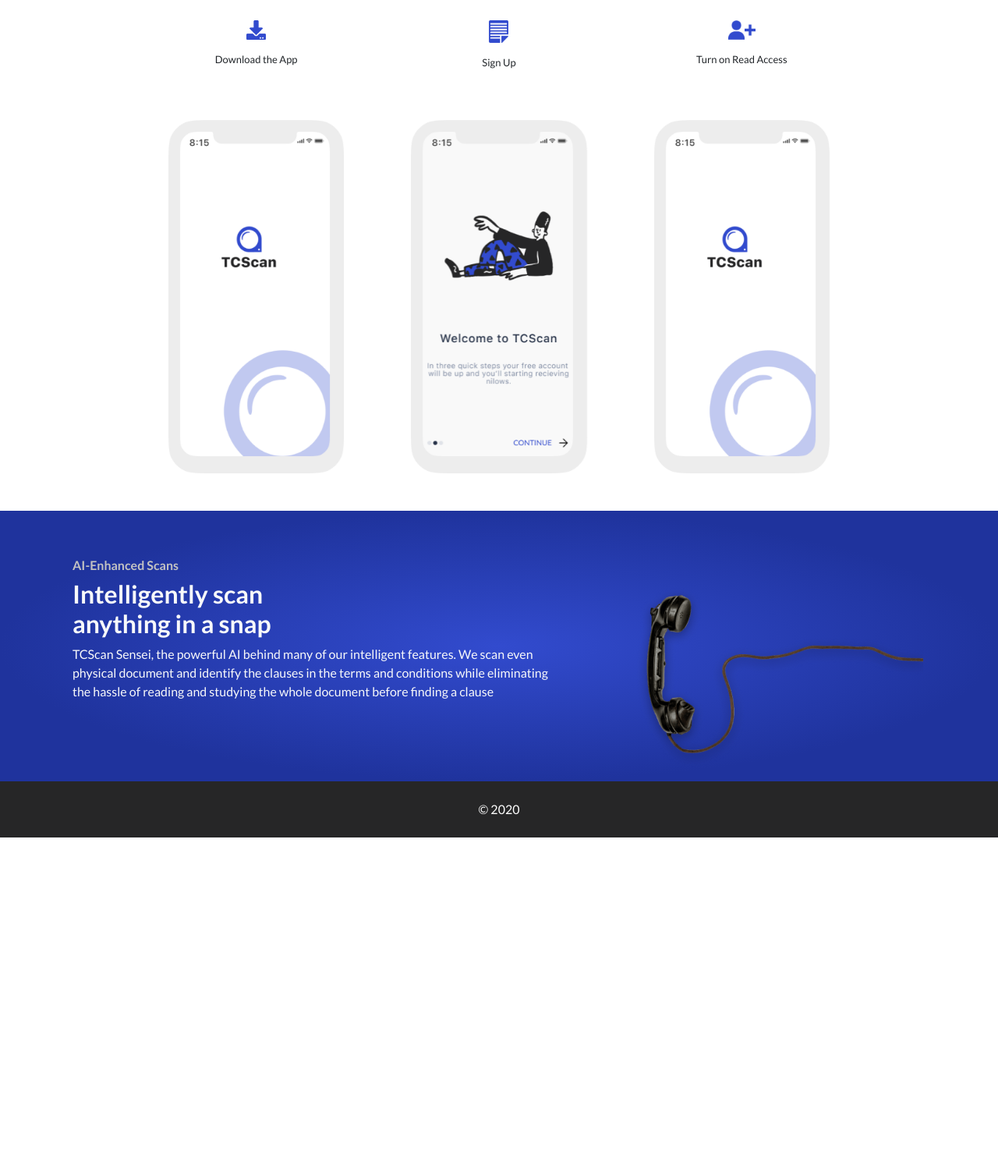
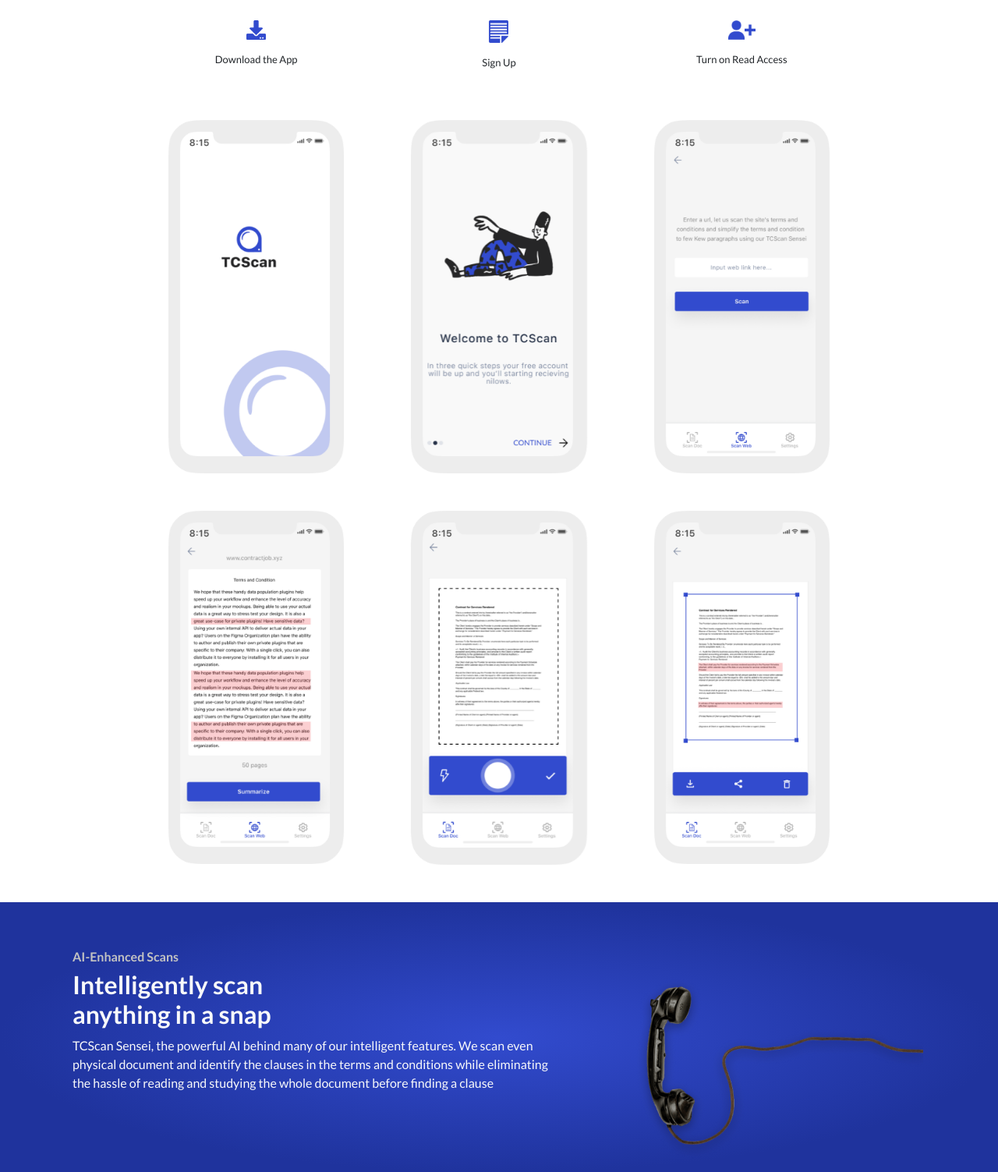
Before and after one commit to judexes/TC-scan, a PHP site: page / in a window 1280 px wide. Shown: the part 1904-3407 px from the top of the page at 78% size. Before the commit the page ends 2978 px from the top, so only its background shows below. Run offline with PHP 8.4, Linux system fonts and the light colour scheme.

Commit message:
more screen images

```diff
--- a/index.php
+++ b/index.php
@@ -184,6 +184,23 @@
                                     </a>
                                 </div>
                             </div>
+                            <div class="row screens-preview mt-5">
+                                <div class="col-4">
+                                    <a class="preview-image-link" href="img/screen4.png" data-lightbox="preview-screen-set" data-title="Click the right half of the image to move forward.">
+                                        <img class="preview-screen-image img-fluid animate__animated animate__backInLeft animate__delay-2s" src="img/screen4.png" alt=""/>
+                                    </a>
+                                </div>
+                                <div class="col-4">
+                                    <a class="preview-image-link" href="img/screen5.png" data-lightbox="preview-screen-set" data-title="Click the right half of the image to move forward.">
+                                        <img class="preview-screen-image img-fluid animate__animated animate__backInTop animate__delay-2s" src="img/screen5.png" alt=""/>
+                                    </a>
+                                </div>
+                                <div class="col-4">
+                                    <a class="preview-image-link" href="img/screen6.png" data-lightbox="preview-screen-set" data-title="Click the right half of the image to move forward.">
+                                        <img class="preview-screen-image img-fluid animate__animated animate__backInRight animate__delay-2s" src="img/screen6.png" alt=""/>
+                                    </a>
+                                </div>
+                            </div>
                         </div>
                     </div>
                 </div>
```
Also changed, not shown: img/screen3.png, img/screen4.png (added), img/screen5.png (added), img/screen6.png (added).
